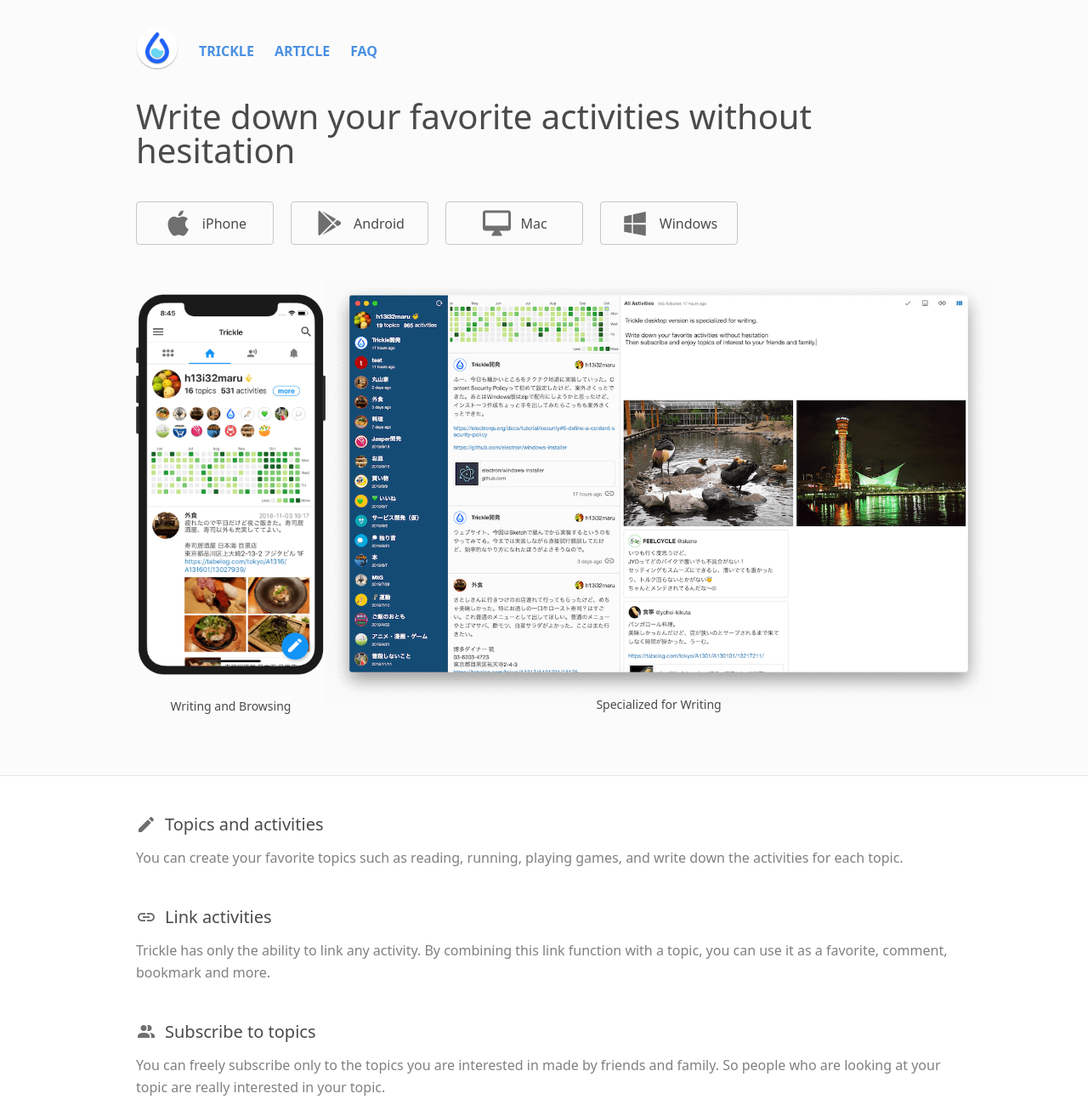
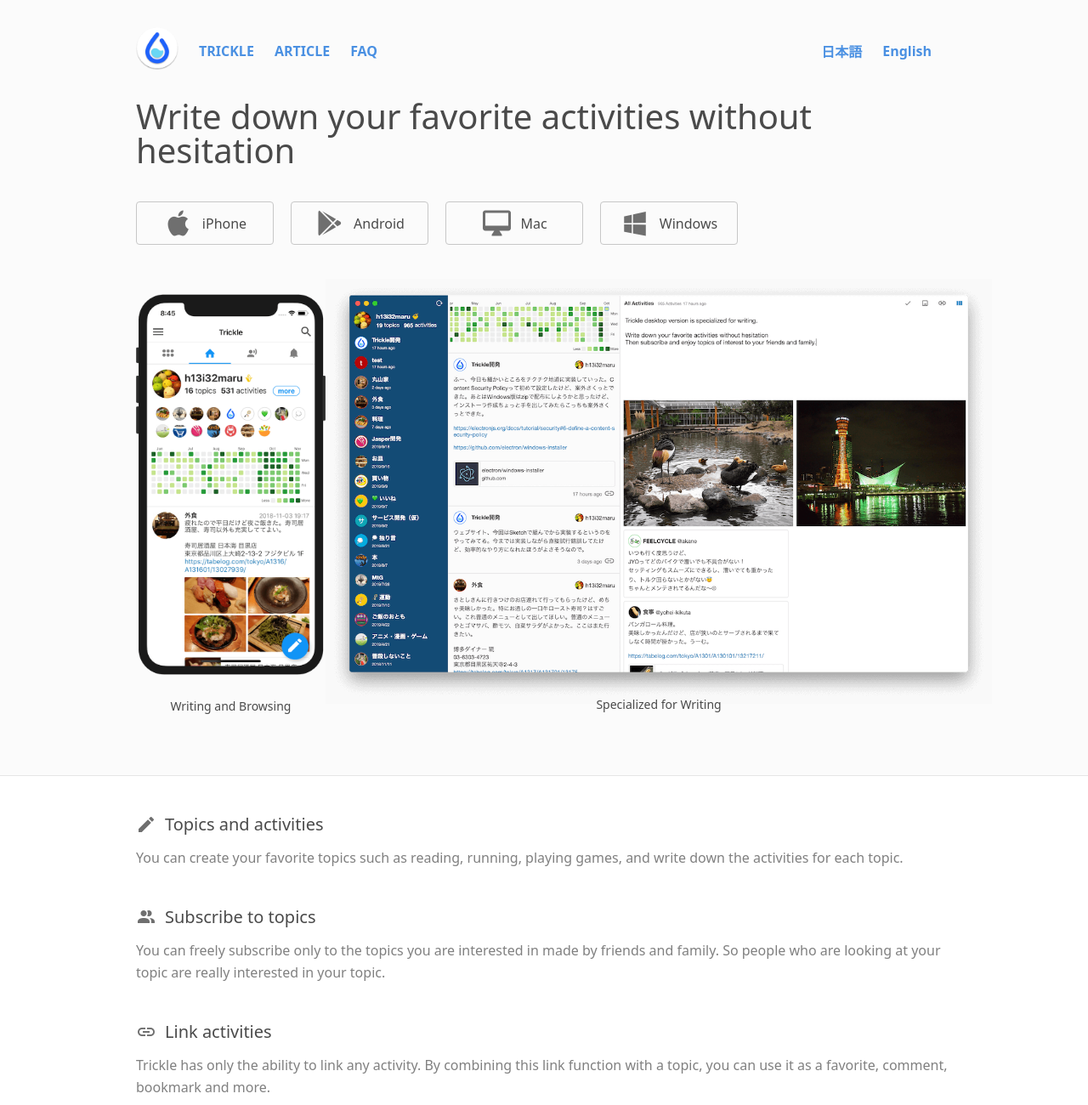
Before and after one commit to h13i32maru/trickle-site, a website: page en/index.html in a window 1280 px wide. Shown: the top 1300 px of the page at 85% size. Drawn offline with Linux system fonts and the light colour scheme.

Commit message:
feat: lang

```diff
--- a/en/index.html
+++ b/en/index.html
@@ -42,6 +42,9 @@
     <a href="/en/">TRICKLE</a>
     <a href="/en/article.html">ARTICLE</a>
     <a href="/en/faq.html">FAQ</a>
+    <div style="flex: 1"></div>
+    <a href="/">日本語</a>
+    <a href="/en/">English</a>
   </div>
 
 <!--  tagline -->
@@ -100,18 +103,17 @@
   </div>
   <div class="feature">
     <div class="feature-title">
-      <span class="mdi mdi-link"></span>
-      <span>Link activities</span>
-    </div>
-<!--    <div class="feature-desc">Trickle doesn't have any good or comments. There is only the ability to link any activity to your activity. By combining this link function with a topic, you can use it as a favorite, comment, quote, bookmark, etc. Enjoy the hack!</div>-->
-    <div class="feature-desc">Trickle has only the ability to link any activity. By combining this link function with a topic, you can use it as a favorite, comment, bookmark and more.</div>
-  </div>
-  <div class="feature">
-    <div class="feature-title">
       <span class="mdi mdi-account-multiple"></span>
       <span>Subscribe to topics</span>
     </div>
     <div class="feature-desc">You can freely subscribe only to the topics you are interested in made by friends and family. So people who are looking at your topic are really interested in your topic.</div>
+  </div>
+  <div class="feature">
+    <div class="feature-title">
+      <span class="mdi mdi-link"></span>
+      <span>Link activities</span>
+    </div>
+    <div class="feature-desc">Trickle has only the ability to link any activity. By combining this link function with a topic, you can use it as a favorite, comment, bookmark and more.</div>
   </div>
 </div>
 
```
Also changed, not shown: index.html (+4 -1 lines).
